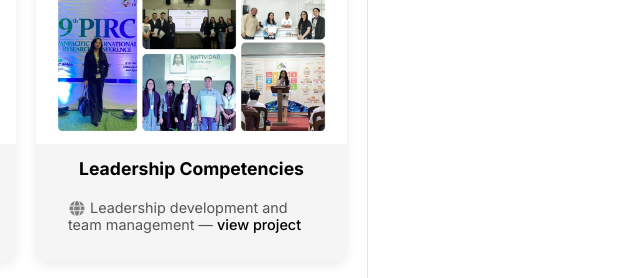
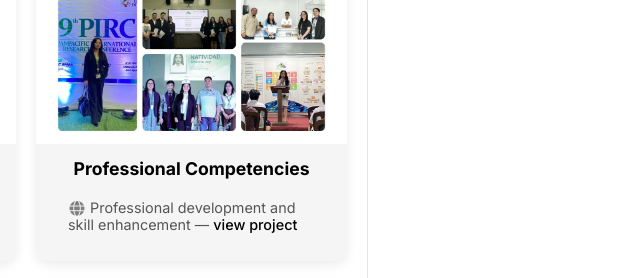
Before and after one commit to kjfnatividad/portfolio-website, a plain HTML site: page index.html in a window 1280 px wide. Shown: the part 1619-1897 px from the top of the page, 434-1074 px from the left. Drawn offline with Linux system fonts and the light colour scheme.

Commit message:
Update index.html

```diff
--- a/index.html
+++ b/index.html
@@ -353,19 +353,19 @@
       <!-- Project 2 -->
       <div class="project" onclick="openProject(this)" role="button" tabindex="0"
            onkeydown="if(event.key==='Enter'||event.key===' '){event.preventDefault();openProject(this)}">
-        <img src="img/project2.jpg" alt="Leadership Competencies" class="project-img">
+        <img src="img/project2.jpg" alt="Professional Competencies" class="project-img">
         <div>
-          <strong class="project-title-centered">Leadership Competencies</strong>
+          <strong class="project-title-centered">Professional Competencies</strong>
           <div class="meta">
             <i class="fa-solid fa-globe"></i>
-            Leadership development and team management —
+            Professional development and skill enhancement —
             <a href="#" target="_blank" rel="noopener noreferrer"
                onclick="event.stopPropagation()">view project</a>
           </div>
         </div>
         <div class="project-modal-content" hidden>
-          <h2>Leadership Competencies</h2>
-          <img src="img/project2.jpg" alt="Leadership Competencies">
+          <h2>Professional Competencies</h2>
+          <img src="img/project2.jpg" alt="Professional Competencies">
           <p>Appointed as Governor for the School Department.</p>
           <h3>Tools</h3>
           <p>STAAD Pro and AutoCAD.</p>
```
